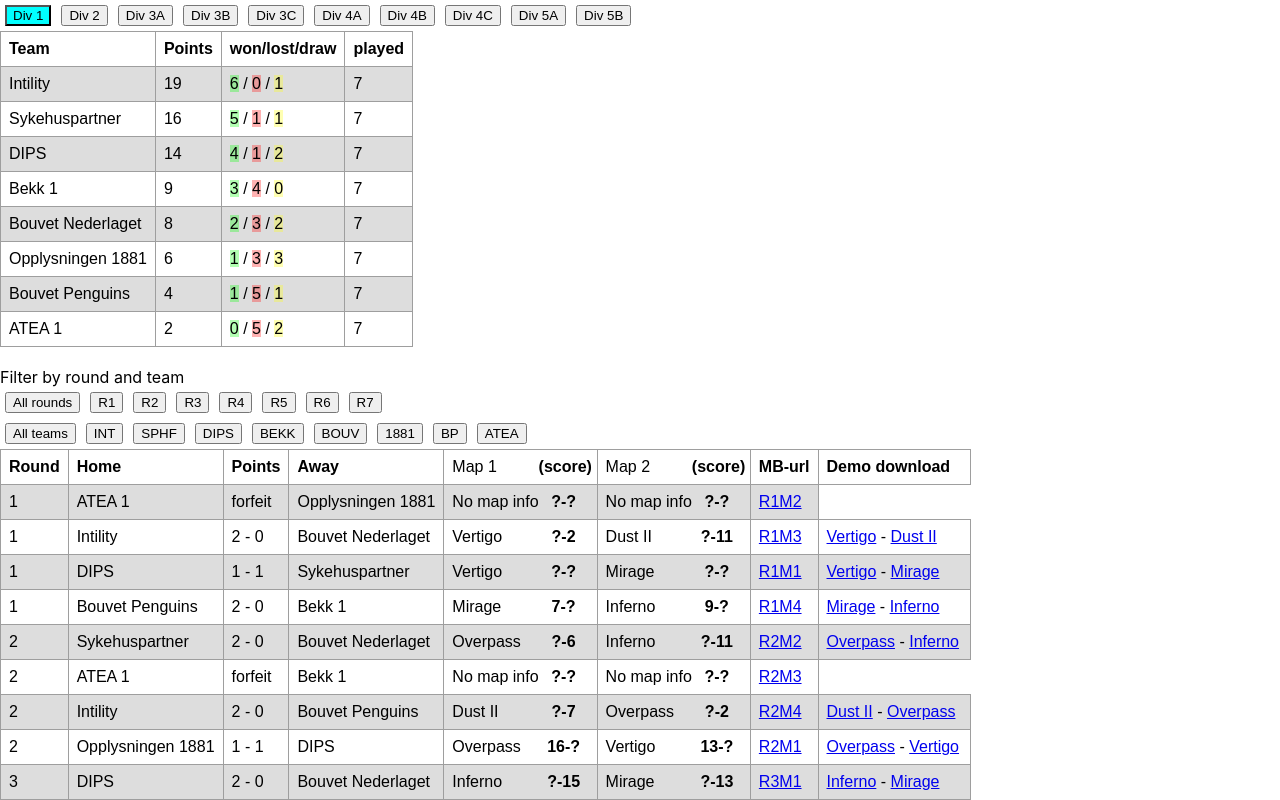
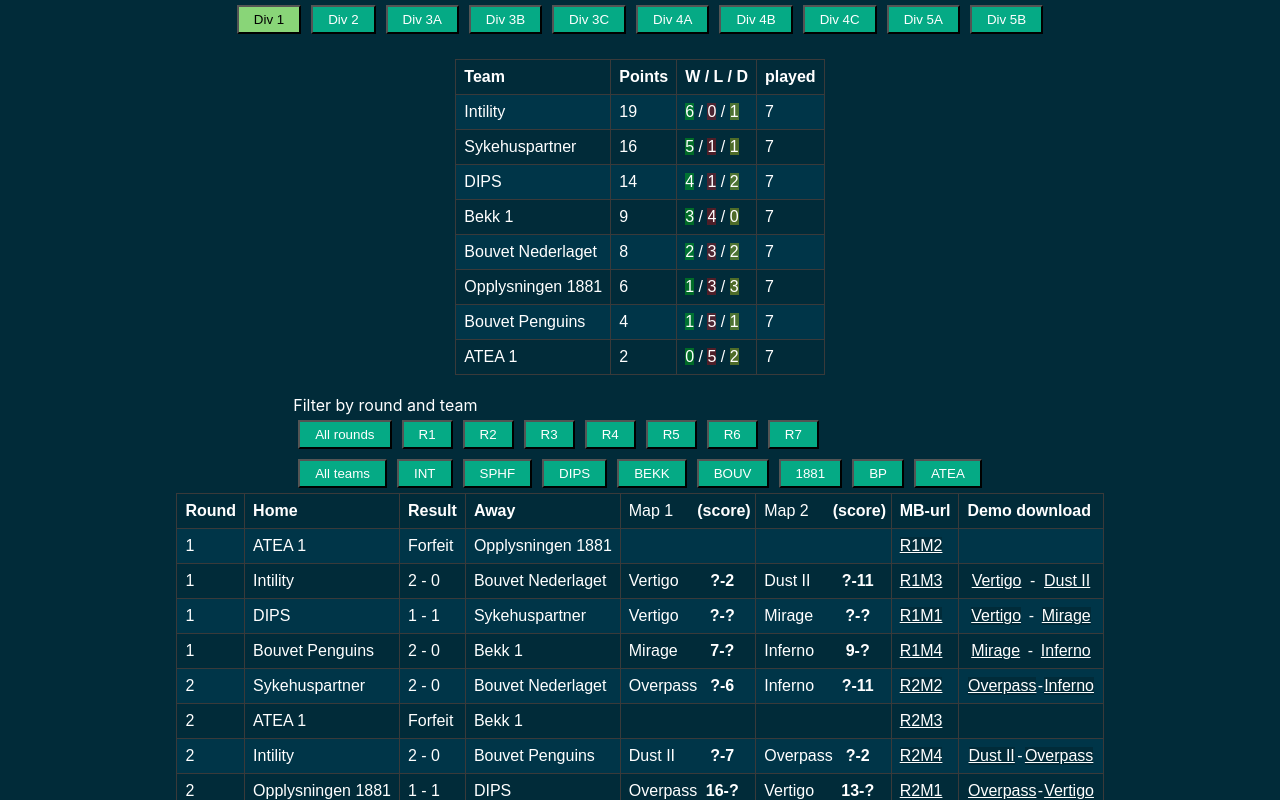
Before and after one commit to SimenRom/Bedriftsliga, a React (Create React App) app in the folder web/: page / in a window 1280 px wide. Both pictures are taken after a click on the button "Div 1". Shown: the top 800 px of the page. Built offline with nearby package versions, Linux system fonts and the light colour scheme.

Commit message:
add Styling

```diff
--- a/web/src/App.css
+++ b/web/src/App.css
@@ -1,3 +1,14 @@
+body, a {
+  background-color: rgb(1, 43, 57);
+  color: white;
+}
+.App {
+  display: flex;
+  align-items: center;
+	justify-content: center;
+	flex-direction: column;
+  min-height: 100vh;
+}
 table {
   font-family: arial, sans-serif;
   border-collapse: collapse;
@@ -5,9 +16,14 @@
 }
 
 td, th {
-  border: 1px solid #9e9e9e;
+  border: 1px solid #3a3a3a;
   text-align: left;
   padding: 8px;
+}
+button {
+  background-color: #05AA85;
+  color: white;
+  padding: 5px 15px;
 }
 
 .selectedTeam {
@@ -15,7 +31,7 @@
 }
 
 tr:nth-child(even) {
-  background-color: #dddddd;
+  background-color: #003548;
 }
 
 .win {
@@ -28,7 +44,8 @@
   background-color: rgba(255, 255, 0, 0.3);
 }
 .selectedLobbyButton {
-  background-color: aqua;
+  background-color: #89D578;
+  color: black;
 }
 .lobbyButton {
   margin: 5px;
@@ -37,20 +54,29 @@
   margin: 5px;
 }
 .selectedRoundButton {
-  background-color: aqua;
+  background-color: #89D578;
+  color: black;
 }
 .teamButton {
   margin: 5px;
 }
 .selectedTeamButton {
-  background-color: aquamarine;
+  color: black;
+  background-color: #89D578;
 }
-.mapColumn {
+.spreadContent {
   display: flex;
 	justify-content: space-between;
+}
+.spaceAround {
+  display: flex;
+	justify-content: space-around;
 }
 .scoreWrapper {
   width: 50px;
   text-align: center;
   font-weight: bold;
 }
+.LobbySelectorWrapper {
+  margin-bottom: 20px;
+}
--- a/web/src/App.js
+++ b/web/src/App.js
@@ -86,7 +86,7 @@
           <tr>
             <th>Team</th>
             <th>Points</th>
-            <th>won/lost/draw</th>
+            <th>W / L / D</th>
             <th>played</th>
           </tr>
           {standings?.map(standing => <tr key={standing.teamId} className={standing.teamId === selectedTeam ? 'selectedTeam' : ''}>
@@ -108,10 +108,10 @@
             <tr>
               {(!selectedRound) && <th>Round</th>}
               <th>Home</th>
-              <th>Points</th>
+              <th>Result</th>
               <th>Away</th>
-              <td><div className="mapColumn"><div>Map 1</div><div className="scoreWrapper">(score)</div></div></td>
-              <td><div className="mapColumn"><div>Map 2</div><div className="scoreWrapper">(score)</div></div></td>
+              <td><div className="spreadContent"><div>Map 1</div><div className="scoreWrapper">(score)</div></div></td>
+              <td><div className="spreadContent"><div>Map 2</div><div className="scoreWrapper">(score)</div></div></td>
               <th>MB-url</th>
               <th>Demo download</th>
             </tr>
@@ -122,12 +122,12 @@
             }).map(match => <tr key={match.name}>
               {(!selectedRound) && <td>{match.roundIndex}</td>}
               <td>{match.teamsFormatted.team1.name}</td>
-              <td>{match.hasForfeited ? 'forfeit' : `${match.teamScores[0]?.value} - ${match.teamScores[1]?.value}`}</td>
+              <td>{match.hasForfeited ? 'Forfeit' : match.completedAt ? `${match.teamScores[0]?.value} - ${match.teamScores[1]?.value}` : 'New'}</td>
               <td>{match.teamsFormatted.team2.name}</td>
-              <td><div className="mapColumn"><div>{`${match.matchScore.match1.map}`}</div><div className="scoreWrapper">{`${match.matchScore.match1.scoreTeam1}-${match.matchScore.match1.scoreTeam2}`}</div></div></td>
-              <td><div className="mapColumn"><div>{`${match.matchScore.match2.map}`}</div><div className="scoreWrapper">{`${match.matchScore.match2.scoreTeam1}-${match.matchScore.match2.scoreTeam2}`}</div></div></td>
+              <td>{match.completedAt && <div className="spreadContent"><div>{`${match.matchScore.match1.map}`}</div><div className="scoreWrapper">{`${match.matchScore.match1.scoreTeam1}-${match.matchScore.match1.scoreTeam2}`}</div></div>}</td>
+              <td>{match.completedAt && <div className="spreadContent"><div>{`${match.matchScore.match2.map}`}</div><div className="scoreWrapper">{`${match.matchScore.match2.scoreTeam1}-${match.matchScore.match2.scoreTeam2}`}</div></div>}</td>
               <td><a href={`https://app.masterblaster.gg/lobby/${selectedLobby.id}/Matches/${match.roundIndex}`}>{`${match.name}`}</a></td>
-              {!match.hasForfeited && <td><a href={`https://app.masterblaster.gg/api/matches/cs/demos/download/${match.id}/map/1`}>{match.matchScore.match1.map}</a> - <a href={`https://app.masterblaster.gg/api/matches/cs/demos/download/${match.id}/map/2`}>{match.matchScore.match2.map}</a></td>}
+              <td>{!match.hasForfeited && match.completedAt !== null && <div className="spaceAround"><a href={`https://app.masterblaster.gg/api/matches/cs/demos/download/${match.id}/map/1`}>{match.matchScore.match1.map}</a> - <a href={`https://app.masterblaster.gg/api/matches/cs/demos/download/${match.id}/map/2`}>{match.matchScore.match2.map}</a></div>}</td>
             </tr>)}
         </tbody>
       </table>}
--- a/web/src/components/DivisionSelector.jsx
+++ b/web/src/components/DivisionSelector.jsx
@@ -8,7 +8,7 @@
         //console.log(selectedLobby);
         // console.log(lobbies);
     })
-    return <div>{lobbies.map(lobby => {
+    return <div className='LobbySelectorWrapper'>{lobbies.map(lobby => {
         return <button className={selectedLobby?.name === lobby.name ? 'lobbyButton selectedLobbyButton' : 'lobbyButton'} key={lobby.name} onClick={()=>{selectNewLobby(lobby)}}>{lobby.displayName}</button>
     })}</div>
 }
```
